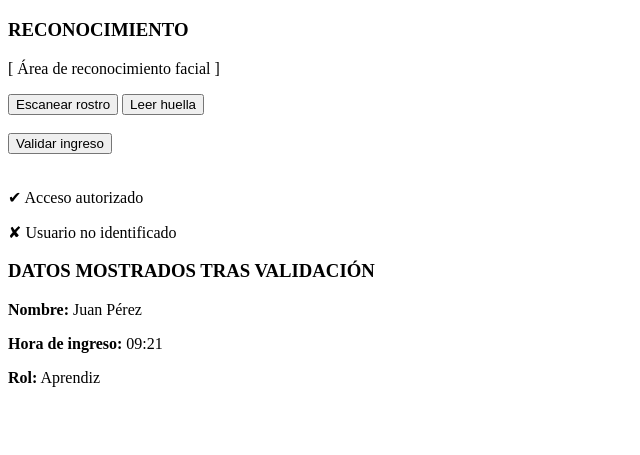
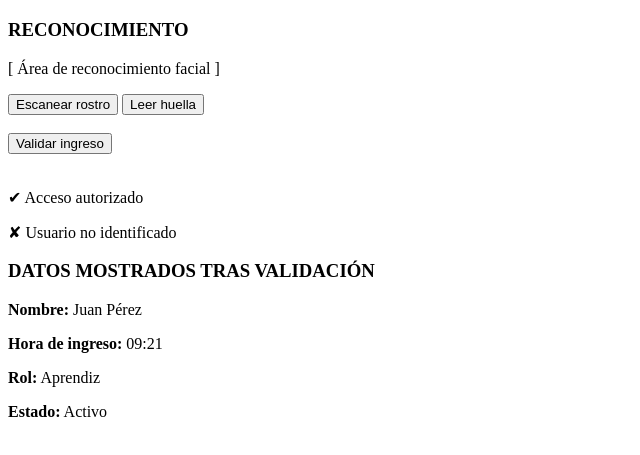
Before and after one commit to riverarojas14david-lang/checkin-pro, a plain HTML site: page frontend/index.html in a window 1280 px wide. Shown: the part 61-516 px from the top of the page, without its empty margins (0-640 px from the left). Drawn offline with Linux system fonts and the light colour scheme.

Commit message:
feat: agregar estado del usuario

```diff
--- a/frontend/index.html
+++ b/frontend/index.html
@@ -32,6 +32,7 @@
     <p><strong>Hora de ingreso:</strong> 09:21</p>
 
     <p><strong>Rol:</strong> Aprendiz</p>
+    <p><strong>Estado:</strong> Activo</p>
 
 </body>
 </html>
```
